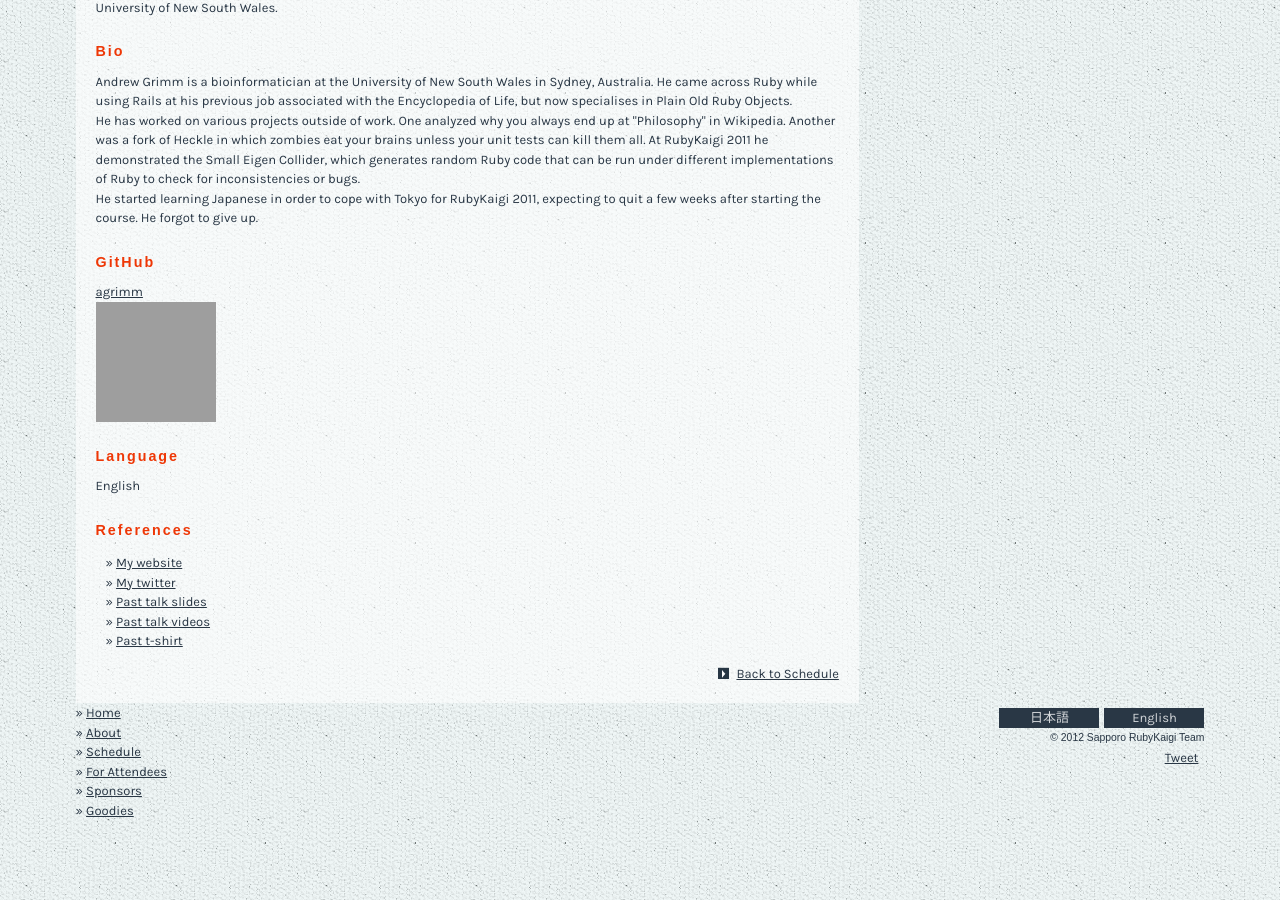
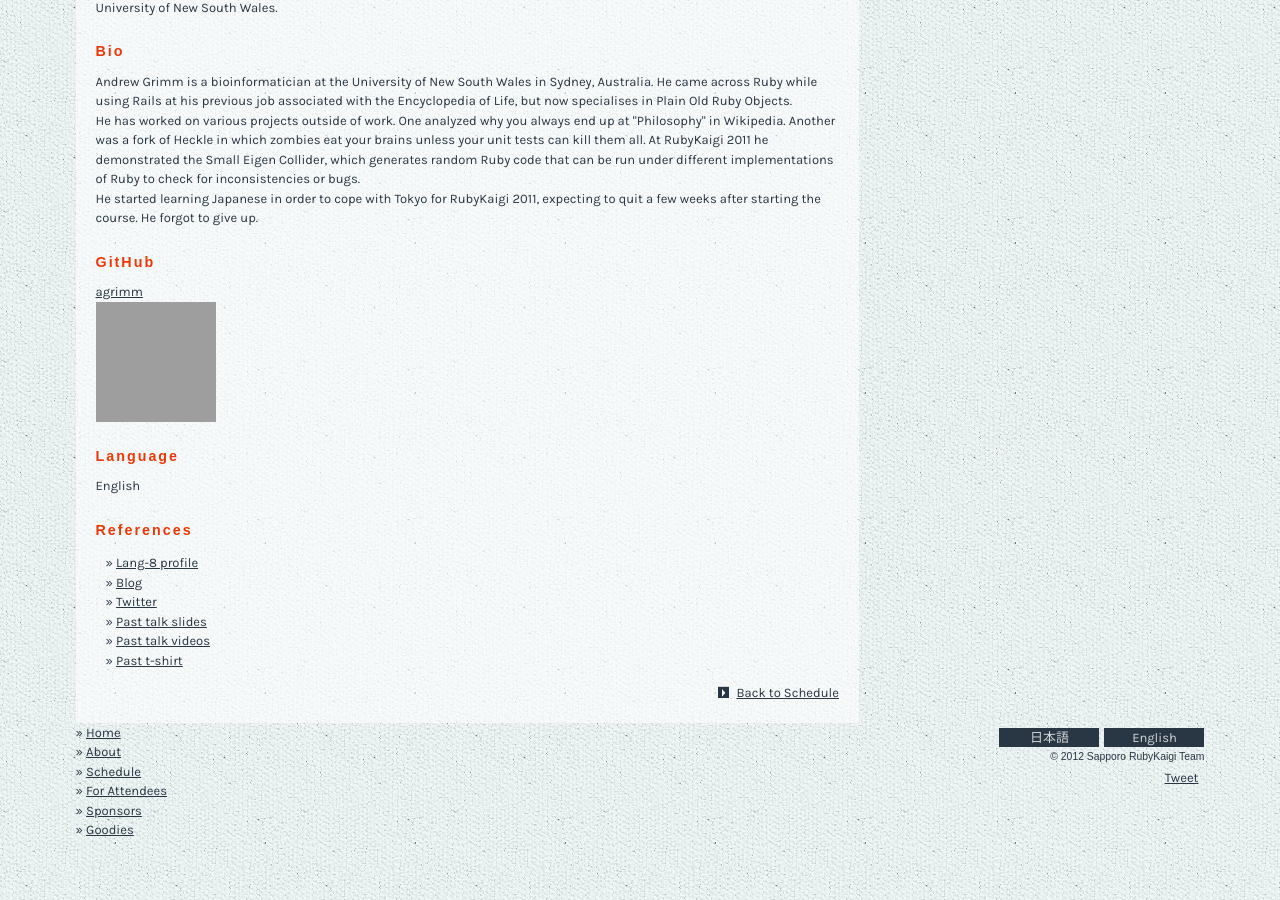
Before and after one commit to ruby-sapporo/sapporo.rubykaigi.org, a Jekyll site: the page built from 2012/en/schedule/details/22.html, in a window 1280 px wide and 900 px high, scrolled down 634 px. Built offline with Jekyll 4.4.1, drawn with Linux system fonts in a browser that asks for light colours; nearby versions of some CDN libraries; Markdown is read by kramdown in place of the engine named in the settings; comment, search, counter and statistics services are not loaded; grey boxes are pictures that could not be loaded.

Commit message:
Regenerate schedule pages

```diff
--- a/2012/en/schedule/details/22.html
+++ b/2012/en/schedule/details/22.html
@@ -35,8 +35,9 @@ locale: en
   <h3>References</h3>
   <div class="myReferences">
     <ul>
-<li><a href="https://andrewjgrimm.wordpress.com/">My website</a></li>
-<li><a href="https://twitter.com/#!/andrewjgrimm">My twitter</a></li>
+<li><a href="http://lang-8.com/424295">Lang-8 profile</a></li>
+<li><a href="https://andrewjgrimm.wordpress.com/">Blog</a></li>
+<li><a href="https://twitter.com/#!/andrewjgrimm">Twitter</a></li>
 <li><a href="http://www.slideshare.net/agrimm">Past talk slides</a></li>
 <li><a href="https://vimeo.com/channels/332579">Past talk videos</a></li>
 <li><a href="http://www.zazzle.com/small_eigen_collider_japanese_and_english_text_tshirt-235235813665782515">Past t-shirt</a></li>
--- a/2012/ja/schedule/details/22.html
+++ b/2012/ja/schedule/details/22.html
@@ -35,8 +35,9 @@ locale: ja
   <h3>参照</h3>
   <div class="myReferences">
     <ul>
-<li><a href="https://andrewjgrimm.wordpress.com/">My website</a></li>
-<li><a href="https://twitter.com/#!/andrewjgrimm">My twitter</a></li>
+<li><a href="http://lang-8.com/424295">Lang-8 profile</a></li>
+<li><a href="https://andrewjgrimm.wordpress.com/">Blog</a></li>
+<li><a href="https://twitter.com/#!/andrewjgrimm">Twitter</a></li>
 <li><a href="http://www.slideshare.net/agrimm">Past talk slides</a></li>
 <li><a href="https://vimeo.com/channels/332579">Past talk videos</a></li>
 <li><a href="http://www.zazzle.com/small_eigen_collider_japanese_and_english_text_tshirt-235235813665782515">Past t-shirt</a></li>
```
